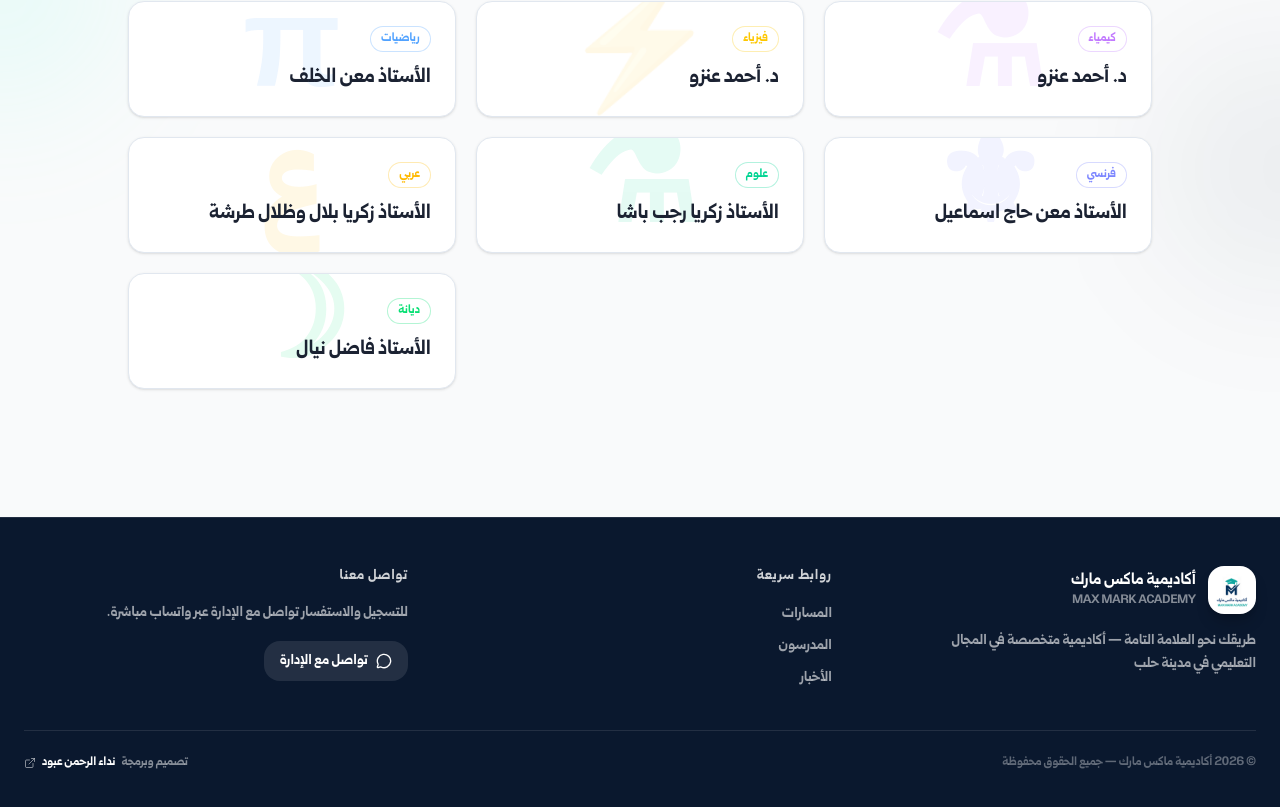
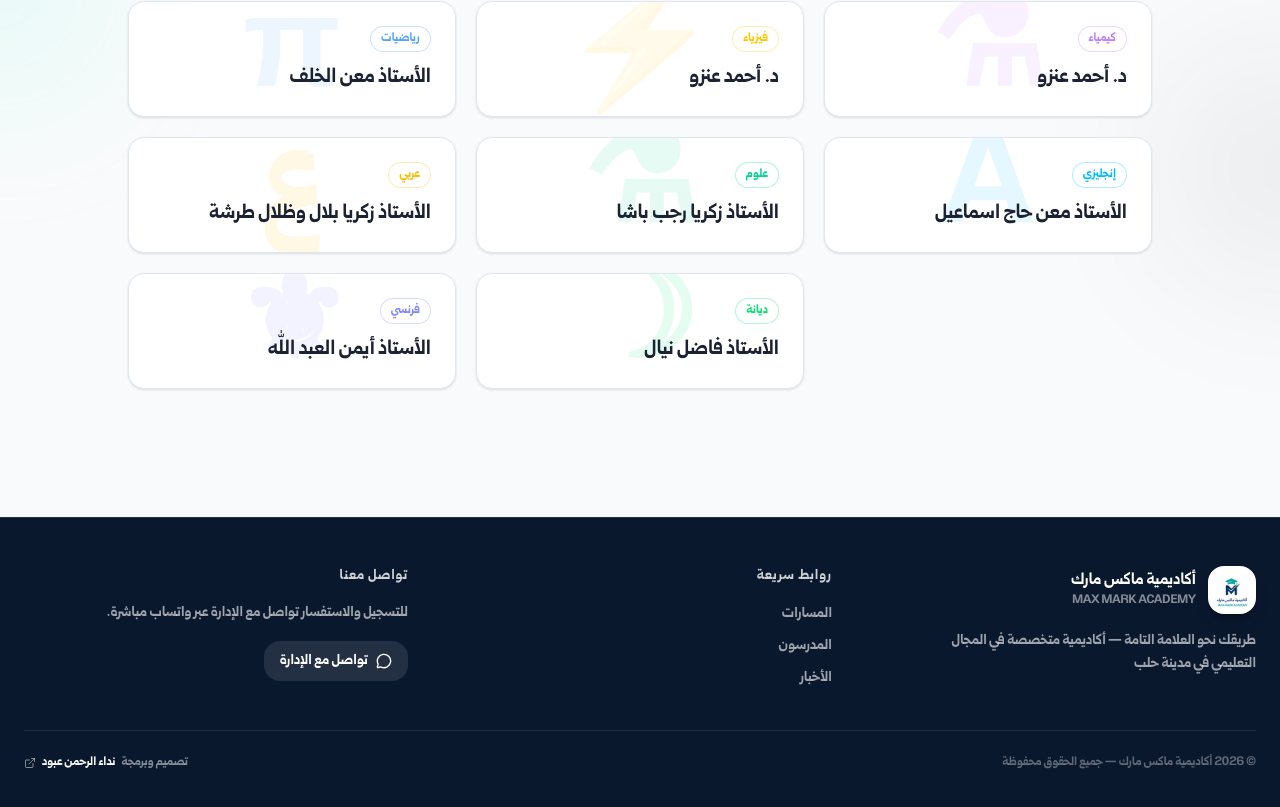
Before and after one commit to 15coder/MX-ACADEMY, a React (Vite) app: page / in a window 1280 px wide. Shown: the part 2857-3664 px from the top of the page. Built offline with nearby package versions, Linux system fonts and the light colour scheme.

Commit message:
update: إنجليزي معن حاج اسماعيل، فرنسي أيمن العبد الله (بكالوريا علمي)

```diff
--- a/src/components/home/teachers.tsx
+++ b/src/components/home/teachers.tsx
@@ -33,7 +33,8 @@ const teachersData: { ninth: Teacher[]; scientific: Teacher[] } = {
     { subject: "كيمياء",  name: "أحمد عنزو", title: "د." },
     { subject: "عربي",    name: "زكريا بلال وظلال طرشة" },
     { subject: "علوم",    name: "زكريا رجب باشا" },
-    { subject: "فرنسي",   name: "معن حاج اسماعيل" },
+    { subject: "إنجليزي", name: "معن حاج اسماعيل" },
+    { subject: "فرنسي",   name: "أيمن العبد الله" },
     { subject: "ديانة",   name: "فاضل نيال" },
   ],
 };
```
